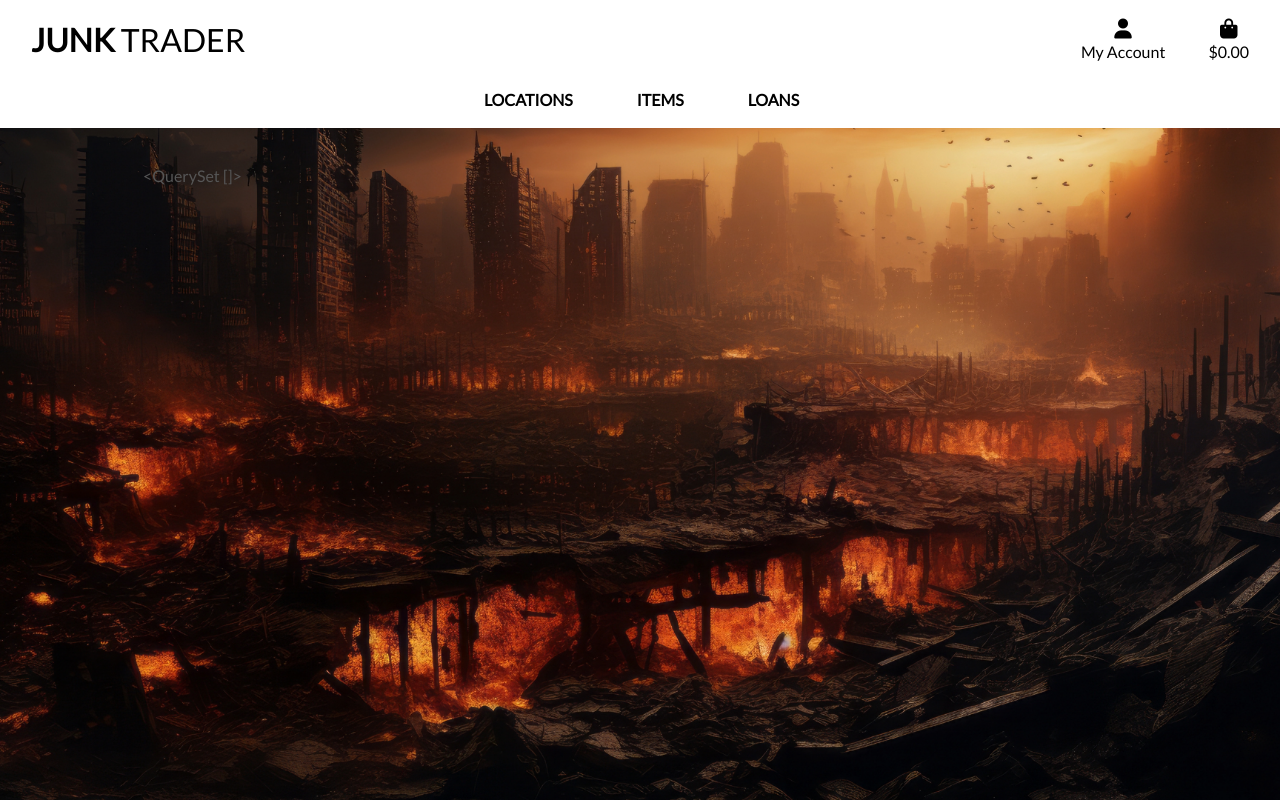
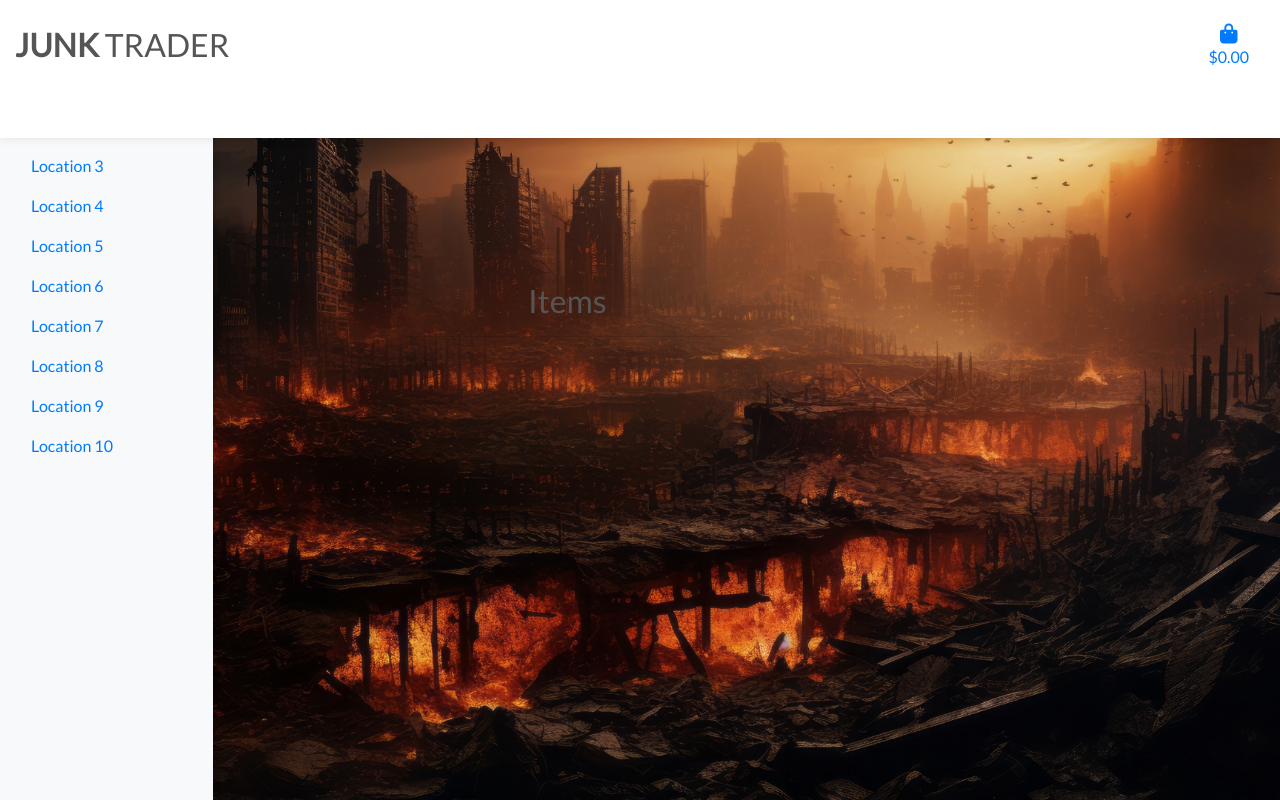
Before and after one commit to Hayespace/junk_trader, a Django app: page /items/ in a window 1280 px wide. Run offline with Django 5.2, Linux system fonts and the light colour scheme; data that the repository does not hold is empty; some libraries are stand-ins or nearby versions.

Commit message:
rework layout

```diff
--- a/home/templates/home/index.html
+++ b/home/templates/home/index.html
@@ -11,14 +11,14 @@
 
 {% block content %}
     <div class="container h-100">
-        <div class="row h-100">
-            <div class="col-7 col-md-6 my-auto">
+        <div class="row h-100 justify-content-center align-items-center">
+            <div class="col-7 col-md-6 text-center">
                 <h1 class="display-4 logo-font text-black">
                     Trade your way to freedom!
                 </h1>
                 <div class="my-5">
                     <h4>
-                        <a href="" class="shop-now-button btn btn-lg rounded-0 text-uppercase py-3">PLAY</a>
+                        <a href="" class="btn btn-lg btn-black rounded-0 text-uppercase py-3">Start Trading Now</a>
                     </h4>
                 </div>
             </div>
--- a/items/templates/items/items.html
+++ b/items/templates/items/items.html
@@ -10,11 +10,67 @@
 {% endblock %}
 
 {% block content %}
-<div class="container">
-    <div class="row">
-        <div class="col">
-            {{ items }}
+    <div class="container h-100">
+        <div class="row h-100 justify-content-center align-items-center">
+            <div class="col-10 offset-1">
+                <div class="row mt-3">
+                    <div class="col text-center">
+                        <h2 class="logo-font">Items</h2>
+                        <hr class="w-50 mb-1">
+                    </div>
+                </div>
+                <div class="row mt-1 mb-2"></div>
+                <div class="row">
+                    {% for item in items %}
+                        <div class="col-sm-6 col-md-6 col-lg-4 col-xl-3">
+                            <div class="card h-100 border-0">
+                                {% if item.image %}
+                                <a href="">
+                                    <img class="card-img-top img-fluid" src="{{ item.image.url }}" alt="{{ item.name }}">
+                                </a>
+                                {% else %}
+                                <a href="">
+                                    <img class="card-img-top img-fluid" src="{{ MEDIA_URL }}noimage.png" alt="{{ item.name }}">
+                                </a>
+                                {% endif %}
+                                <div class="card-body pb-0">
+                                    <p class="mb-0">{{ item.name }}</p>
+                                </div>
+                                <div class="card-footer bg-white pt-0 border-0 text-left">
+                                    <div class="row">
+                                        <div class="col">
+                                            <p class="lead mb-0 text-left font-weight-bold">${{ item.base_price }}</p>
+
+                                                <small class="text-muted">Available: {{ item.quantity_available }}</small>
+
+                                        </div>
+                                    </div>
+                                </div>
+                            </div>
+                        </div>
+                        {% if forloop.counter|divisibleby:1 %}
+                            <div class="col-12 d-sm-none mb-5">
+                                <hr>
+                            </div>
+                        {% endif %}
+                        {% if forloop.counter|divisibleby:2 %}
+                            <div class="col-12 d-none d-sm-block d-md-block d-lg-none mb-5">
+                                <hr>
+                            </div>
+                        {% endif %}
+                        {% if forloop.counter|divisibleby:3 %}
+                            <div class="col-12 d-none d-lg-block d-xl-none mb-5">
+                                <hr>
+                            </div>
+                        {% endif %}
+                        {% if forloop.counter|divisibleby:4 %}
+                            <div class="col-12 d-none d-xl-block mb-5">
+                                <hr>
+                            </div>
+                        {% endif %}
+                    {% endfor %}
+                </div>
+            </div>
         </div>
     </div>
-</div>
 {% endblock %}
--- a/static/css/base.css
+++ b/static/css/base.css
@@ -1,85 +1,64 @@
-html {
+html, body {
     height: 100%;
+    margin: 0;
+    padding: 0;
+    font-family: "Lato", sans-serif;
 }
 
 body {
     background: url('/media/bg_image.png') no-repeat center center fixed;
     background-size: cover;
+    color: #555;
     height: calc(100vh - 164px);
-    color: #555;
-    font-family: "Lato";
 }
 
-/* from Bulma */
-.icon {
-    align-items: center;
-    display: inline-flex;
-    justify-content: center;
-    height: 1.5rem;
-    width: 1.5rem;
+.container {
+    max-width: 100%;
 }
 
-.logo-font {
+/* Header Styles */
+header {
+    background: #fff;
+    padding: 5px;
+    box-shadow: 0 0 10px rgba(0, 0, 0, 0.1);
+}
+
+.navbar-brand {
     text-transform: uppercase;
 }
 
-.main-logo-link {
-    width: fit-content;
+/* Sidebar Styles */
+.sidebar {
+    background: #f8f9fa;
+    box-shadow: 2px 0 5px rgba(0, 0, 0, 0.1);
+    height: 100%;
+    position: fixed;
+    padding-top: 20px;
 }
 
-.shop-now-button {
-    background: black;
-    color: white;
-    min-width: 260px;
+.sidebar-sticky {
+    position: relative;
+    top: 20px;
 }
 
-.btn-black {
-    background: black;
-    color: white;
+/* Main Content Styles */
+main {
+    margin-top: 20px;
 }
 
-.shop-now-button:hover,
-.shop-now-button:active,
-.shop-now-button:focus,
-.btn-black:hover,
-.btn-black:active,
-.btn-black:focus {
-    background: #222;
-    color: white;
-}
-
-.text-black {
-    color: #000 !important;
-}
-
-.border-black {
-    border: 1px solid black !important;
-}
-
-.bg-black {
-    background: #000 !important;
-}
-
-/* --------------------------------- Media queries */
-
-/* Slightly larger container on xl screens */
+/* Media Queries */
 @media (min-width: 1200px) {
     .container {
         max-width: 80%;
     }
 }
 
-/* fixed top navbar only on medium and up */
 @media (min-width: 992px) {
-    .fixed-top-desktop-only {
-        position: fixed;
-        top: 0;
-        right: 0;
-        left: 0;
-        z-index: 1030;
-    }
-
     .header-container {
         padding-top: 164px;
     }
+
+    .right-sidebar {
+        display: none; /* Hide right sidebar on smaller screens */
     }
+}
--- a/templates/base.html
+++ b/templates/base.html
@@ -36,11 +36,9 @@
 </head>
 <body>
     <header class="container-fluid fixed-top">
-        <div id="topnav" class="row bg-white pt-lg-2 d-none d-lg-flex">
+        <div class="row bg-white pt-lg-2 d-none d-lg-flex">
             <div class="col-12 col-lg-4 my-auto py-1 py-lg-0 text-center text-lg-left">
-                <a href="{% url 'home' %}" class="nav-link main-logo-link">
                     <h2 class="logo-font text-black my-0"><strong>JUNK</strong> TRADER</h2>
-                </a>
             </div>
             <div class="col-12 col-lg-4 my-auto py-1 py-lg-0">
 
@@ -48,7 +46,7 @@
             <div class="col-12 col-lg-4 my-auto py-1 py-lg-0">
                 <ul class="list-inline list-unstyled text-center text-lg-right my-0">
                     <li class="list-inline-item dropdown">
-                        <a class="text-black nav-link" href="#" id="user-options" data-toggle="dropdown" aria-haspopup="true" aria-expanded="false">
+                        <a class="text-black nav-link d-block d-lg-none" href="#" id="user-options" data-toggle="dropdown" aria-haspopup="true" aria-expanded="false">
                             <div class="text-center">
                                 <div><i class="fas fa-user fa-lg"></i></div>
                                 <p class="my-0">My Account</p>
@@ -57,7 +55,7 @@
                         <div class="dropdown-menu border-0" aria-labelledby="user-options">
                             {% if request.user.is_authenticated %}
                                 {% if request.user.is_superuser %}
-                                    <a href="" class="dropdown-item">Product Management</a>
+                                    <a href="{% url 'account_logout' %}" class="dropdown-item">Item Management</a>
                                 {% endif %}
                                 <a href="" class="dropdown-item">My Profile</a>
                                 <a href="{% url 'account_logout' %}" class="dropdown-item">Logout</a>
@@ -83,33 +81,76 @@
                     </li>
                 </ul>
             </div>
-            <div class="col-12 col-lg-4 my-auto py-1 py-lg-0"></div>
+
         </div>
         <div class="row bg-white">
             <nav class="navbar navbar-expand-lg navbar-light w-100">
-                <button class="navbar-toggler" type="button" data-toggle="collapse" data-target="#main-nav" aria-controls="main-nav" aria-expanded="false" aria-label="Toggle navigation">
-                    <span class="navbar-toggler-icon"></span>
-                </button>
+
                 {% include 'includes/mobile-top-header.html' %}
-                {% include 'includes/main-nav.html' %}
             </nav>
         </div>
-
     </header>
 
     {% if messages %}
         <div class="message-container"></div>
     {% endif %}
 
-    {% block page_header %}
-    {% endblock %}
+    <div class="container-fluid">
+        <div class="row">
+            <nav class="col-md-2 d-none d-md-block  sidebar">
+                <!-- Left Sidebar Content Goes Here -->
+                <h2>Locations</h2>
+                <ul class="nav flex-column">
+                    <li class="nav-item">
+                        <a class="nav-link" href="#location1">Location 1</a>
+                    </li>
+                    <li class="nav-item">
+                        <a class="nav-link" href="#location2">Location 2</a>
+                    </li>
+                    <li class="nav-item">
+                        <a class="nav-link" href="#location3">Location 3</a>
+                    </li>
+                    <li class="nav-item">
+                        <a class="nav-link" href="#location4">Location 4</a>
+                    </li>
+                    <li class="nav-item">
+                        <a class="nav-link" href="#location5">Location 5</a>
+                    </li>
+                    <li class="nav-item">
+                        <a class="nav-link" href="#location6">Location 6</a>
+                    </li>
+                    <li class="nav-item">
+                        <a class="nav-link" href="#location7">Location 7</a>
+                    </li>
+                    <li class="nav-item">
+                        <a class="nav-link" href="#location8">Location 8</a>
+                    </li>
+                    <li class="nav-item">
+                        <a class="nav-link" href="#location9">Location 9</a>
+                    </li>
+                    <li class="nav-item">
+                        <a class="nav-link" href="#location10">Location 10</a>
+                    </li>
+                </ul>
+            </nav>
 
-    {% block content %}
-    {% endblock %}
+            <main role="main" class="col-md-8 ml-sm-auto col-lg-10 px-md-4">
+                <!-- Main Content Goes Here -->
+                {% block page_header %}
+                {% endblock %}
+
+                {% block content %}
+                {% endblock %}
+            </main>
+
+            <aside class="col-md-2 d-none d-md-block">
+                <!-- Right Sidebar Content Goes Here -->
+            </aside>
+        </div>
+    </div>
 
     {% block postloadjs %}
     {% endblock %}
 
-
-  </body>
+</body>
 </html>
--- a/templates/includes/main-nav.html
+++ /dev/null
@@ -1,38 +0,0 @@
-<div class="collapse navbar-collapse" id="main-nav">
-    <ul class="navbar-nav w-auto mx-auto">
-        <li class="nav-item dropdown">
-            <a class="logo-font font-weight-bold nav-link text-black mr-5" href="#" id="all-products-link" data-toggle="dropdown" aria-haspopup="true" aria-expanded="false">
-                LOCATIONS
-            </a>
-            <div class="dropdown-menu border-0" aria-labelledby="all-products-link">
-                <a href="" class="dropdown-item">By Price</a>
-                <a href="" class="dropdown-item ">By Rating</a>
-                <a href="" class="dropdown-item ">By Category</a>
-                <a href="" class="dropdown-item">All Products</a>
-            </div>
-        </li>
-
-        <li class="nav-item dropdown">
-            <a class="logo-font font-weight-bold nav-link text-black mr-5" href="#" id="clothing-link" data-toggle="dropdown" aria-haspopup="true" aria-expanded="false">
-                ITEMS
-            </a>
-            <div class="dropdown-menu border-0" aria-labelledby="clothing-link">
-                <a href="" class="dropdown-item">Activewear &amp; Essentials</a>
-                <a href="" class="dropdown-item">Jeans</a>
-                <a href="" class="dropdown-item">Shirts</a>
-                <a href="" class="dropdown-item">All Clothing</a>
-            </div>
-        </li>
-
-        <li class="nav-item dropdown">
-            <a class="logo-font font-weight-bold nav-link text-black mr-5" href="#" id="homeware-link" data-toggle="dropdown" aria-haspopup="true" aria-expanded="false">
-                LOANS
-            </a>
-            <div class="dropdown-menu border-0" aria-labelledby="homeware-link">
-                <a href="" class="dropdown-item">Bed &amp; Bath</a>
-                <a href="" class="dropdown-item">Kitchen &amp; Dining</a>
-                <a href="" class="dropdown-item">All Homeware</a>
-            </div>
-        </li>
-    </ul>
-</div>
```
Lines whose indentation alone changed are shown as unchanged.
